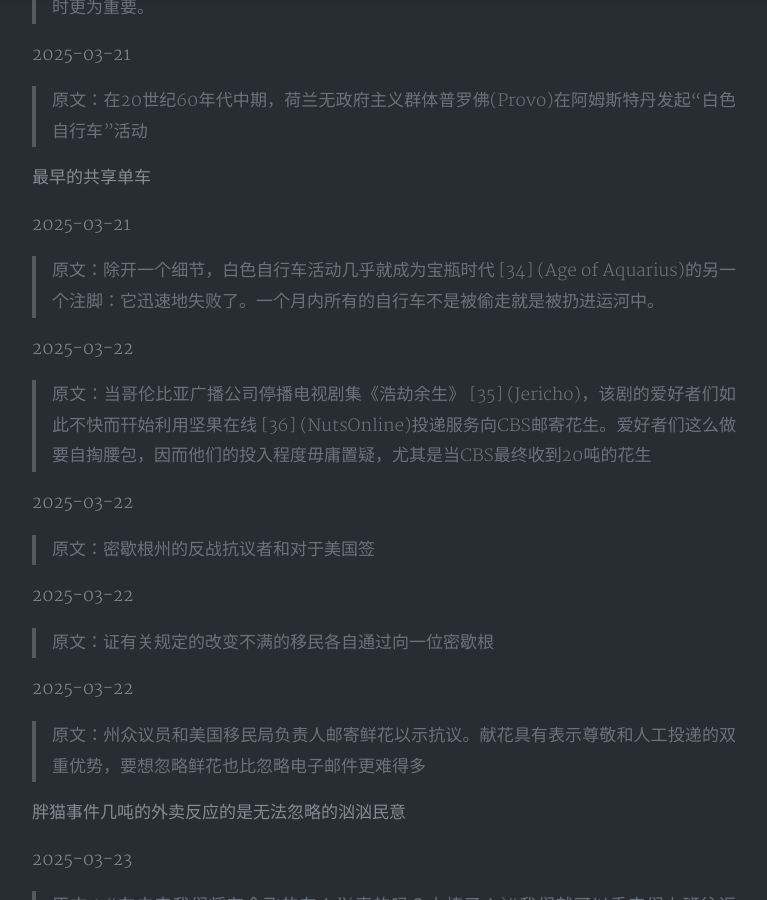
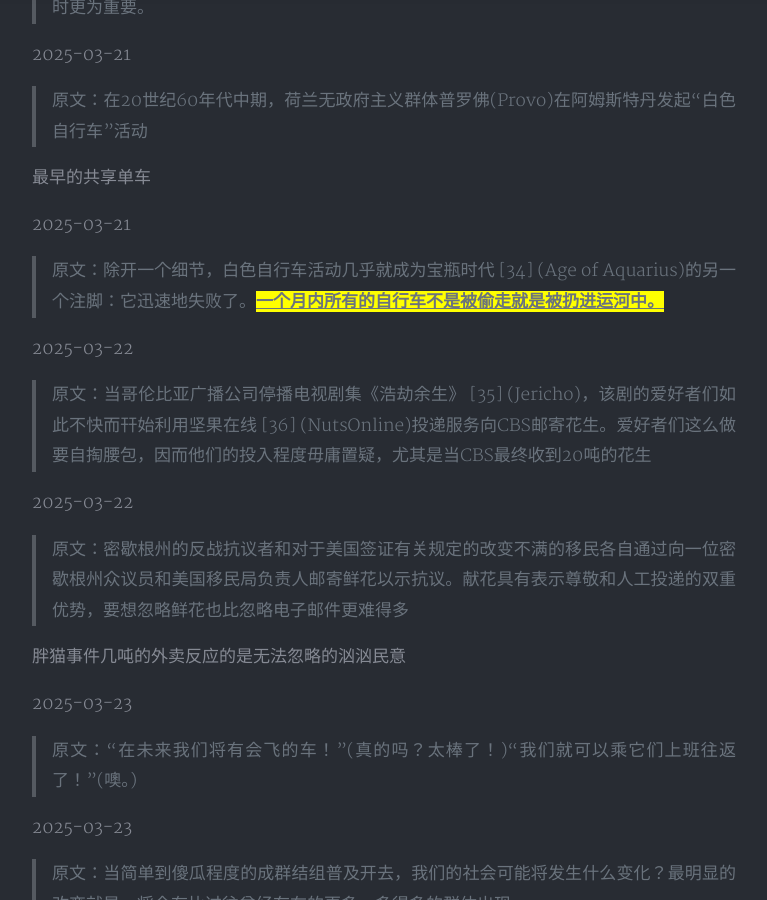
Before and after one commit to stardust1900/stardust1900.github.io, a Jekyll site: the page built from _posts/2025-03-25-notes-of-Here-Comes-Everybody.md, in a window 1280 px wide and 900 px high, scrolled down 11324 px. Shown: the whole window, without its empty margins (248-1015 px from the left). Built offline with Jekyll 4.4.1, drawn with Linux system fonts in a browser that asks for light colours; nearby versions of some CDN libraries; comment, search, counter and statistics services are not loaded; a style sheet for code colours, icons or effects is not loaded.

Commit message:
未来是湿的

```diff
--- a/_posts/2025-03-25-notes-of-Here-Comes-Everybody.md
+++ b/_posts/2025-03-25-notes-of-Here-Comes-Everybody.md
@@ -400,7 +400,7 @@ tags: [无组织]
 最早的共享单车
 
 2025-03-21
-> 原文：除开一个细节，白色自行车活动几乎就成为宝瓶时代   [34]  (Age of Aquarius)的另一个注脚：它迅速地失败了。一个月内所有的自行车不是被偷走就是被扔进运河中。
+> 原文：除开一个细节，白色自行车活动几乎就成为宝瓶时代   [34]  (Age of Aquarius)的另一个注脚：它迅速地失败了。**一个月内所有的自行车不是被偷走就是被扔进运河中。**
 
 
 2025-03-22
@@ -408,15 +408,7 @@ tags: [无组织]
 
 
 2025-03-22
-> 原文：密歇根州的反战抗议者和对于美国签
-
-
-2025-03-22
-> 原文：证有关规定的改变不满的移民各自通过向一位密歇根
-
-
-2025-03-22
-> 原文：州众议员和美国移民局负责人邮寄鲜花以示抗议。献花具有表示尊敬和人工投递的双重优势，要想忽略鲜花也比忽略电子邮件更难得多
+> 原文：密歇根州的反战抗议者和对于美国签证有关规定的改变不满的移民各自通过向一位密歇根州众议员和美国移民局负责人邮寄鲜花以示抗议。献花具有表示尊敬和人工投递的双重优势，要想忽略鲜花也比忽略电子邮件更难得多
 
 胖猫事件几吨的外卖反应的是无法忽略的汹汹民意
 
```
